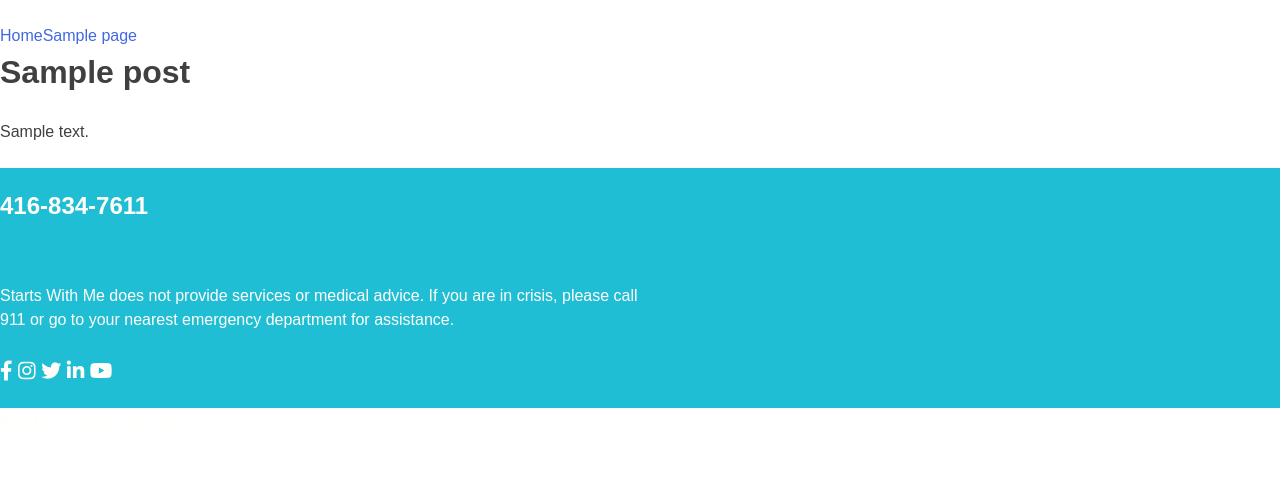
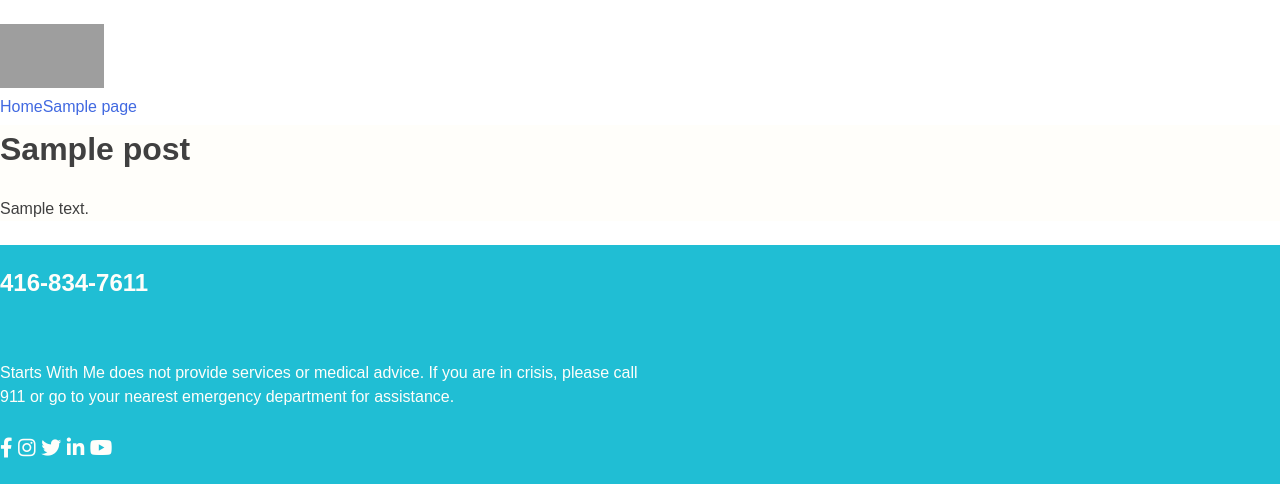
Before and after one commit to redacademy/swm-spring-2019, a WordPress theme: template themes/swm/page.php in a window 1280 px wide. Shown: the top 484 px of the page. Run offline with PHP 8.4 and a stand-in for WordPress, Linux system fonts and the light colour scheme; the site name, menu and one post (Sample post) are stand-ins, and other content is empty; style sheets or scripts are compiled from the project's sources; some libraries are stand-ins or nearby versions; grey boxes are pictures that could not be loaded.

Commit message:
adding a temporary image in the header and some basic styling

```diff
--- a/themes/swm/header.php
+++ b/themes/swm/header.php
@@ -27,6 +27,12 @@
 					<p class="site-description"><?php bloginfo( 'description' ); ?></p>
 				</div><!-- .site-branding -->
 
+				<article class="nav-logo">
+						<!-- Need to change image with starts with me logo when we get image from Mike -->
+				<a href="<?php echo esc_url( home_url( '/' ) ); ?>" rel="home">
+				<img  src= "<?php echo get_template_directory_uri() . '/images/temp.jpg'; ?>" class="logo" alt="Starts With Me Inc Logo" > </a>
+				</article>
+
 				<nav id="site-navigation" class="main-navigation" role="navigation">
 					<button class="menu-toggle" aria-controls="primary-menu" aria-expanded="false"><?php echo esc_html( 'Primary Menu' ); ?></button>
 					<?php wp_nav_menu( array( 'theme_location' => 'primary', 'menu_id' => 'primary-menu' ) ); ?>
--- a/themes/swm/sass/_header.scss
+++ b/themes/swm/sass/_header.scss
@@ -0,0 +1,13 @@
+.site-content{
+    background-color: #fffefa;
+}
+
+.site-header{
+    height: 80px;
+    width: 100%;
+}
+
+.logo{
+    width: 104px;
+    height: 64px;
+}
```
